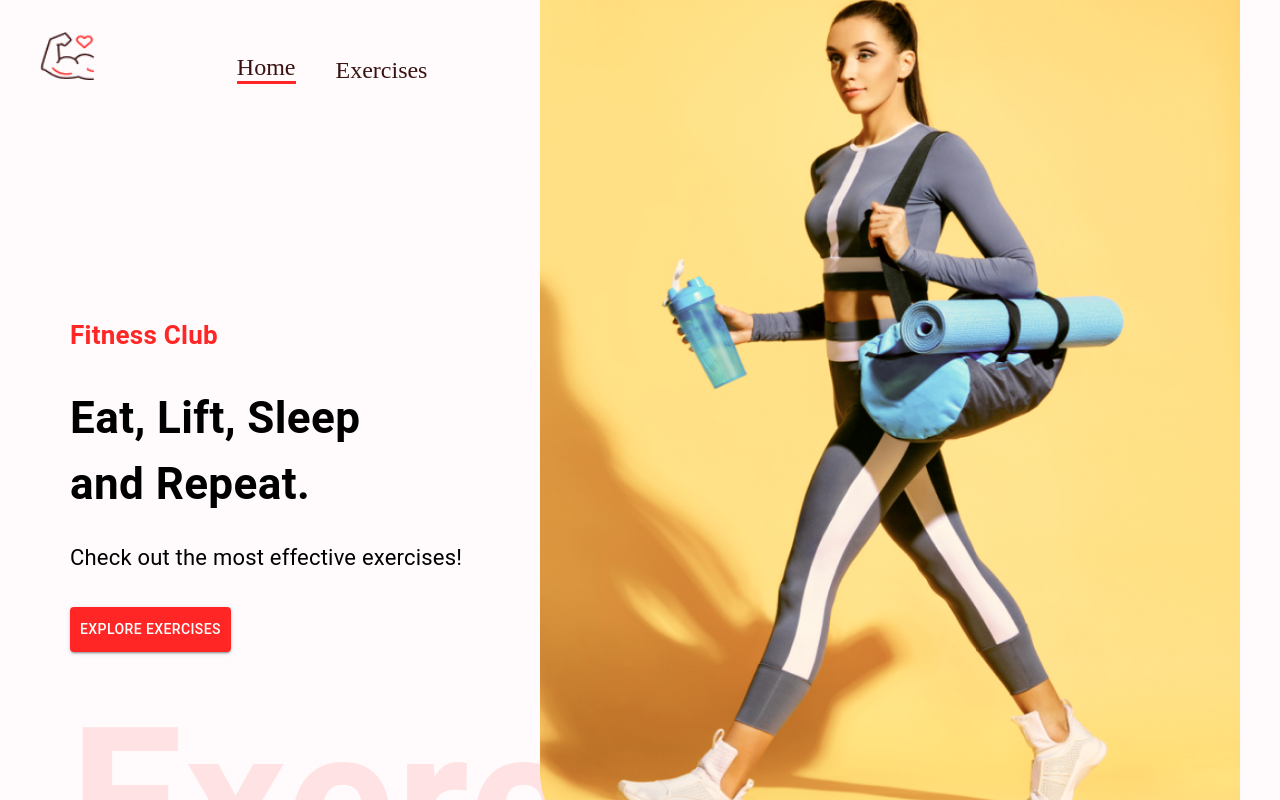
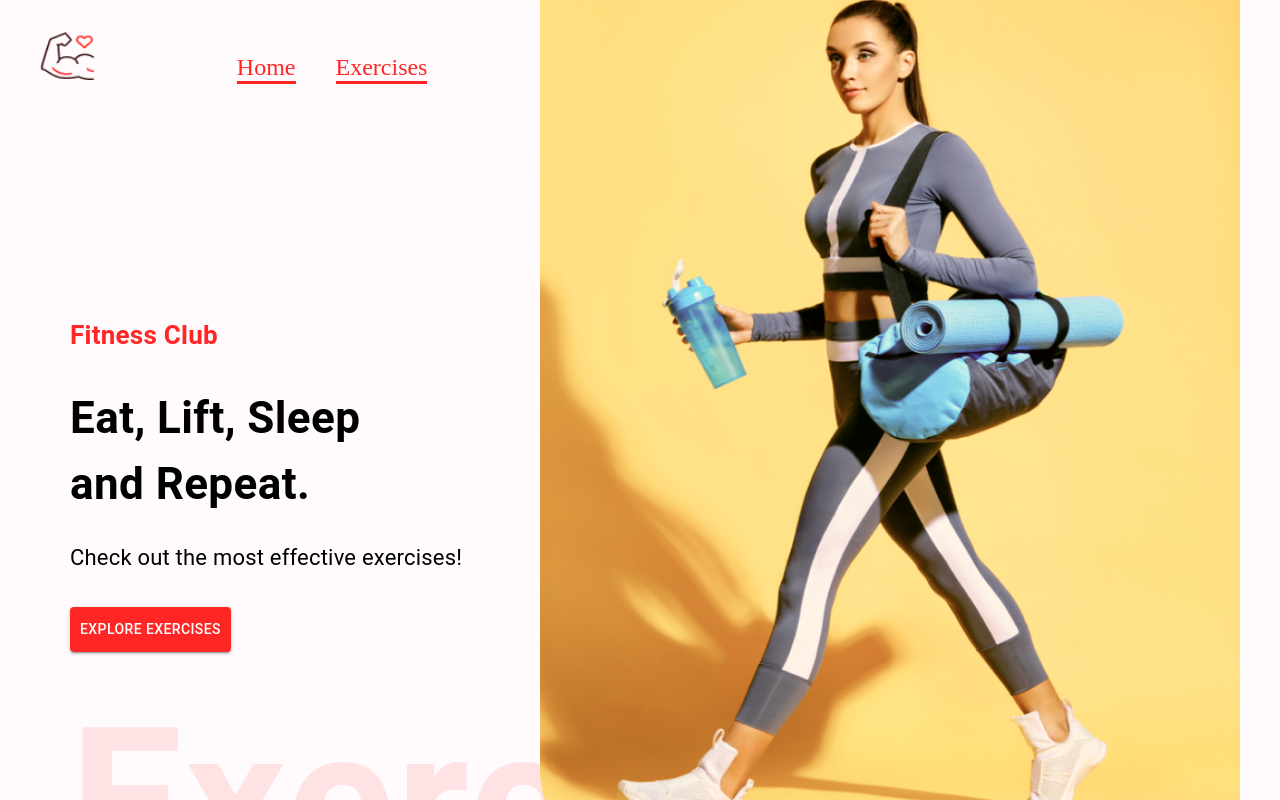
Before and after one commit to DjawadSev/Fitness_react_app, a React (Create React App) app: page / in a window 1280 px wide. Shown: the top 800 px of the page. Built offline with nearby package versions, Linux system fonts and the light colour scheme; no server answers.

Commit message:
init commit

```diff
--- a/src/App.css
+++ b/src/App.css
@@ -1,6 +1,14 @@
+:root {
+  --primary-color: rgb(0, 0, 0);
+  --secondary-color: rgb(219, 13, 13);
+  --text-color: rgb(255, 255, 255);
+}
+
+
 body {
     font-family: 'Josefin Sans';
     background-color: #FFFAFB;
+    color: var(--primary-color);
   }
 
   * {
@@ -142,3 +150,9 @@ body {
       width: 280px;
     }
   }
+
+.navbar__container {
+  position: relative;
+  z-index: 1;
+
+}
--- a/src/components/HeroBanner.js
+++ b/src/components/HeroBanner.js
@@ -3,11 +3,14 @@ import { Box, Stack, Typography, Button } from '@mui/material';
 
 import HeroBannerImage from '../assets/images/banner.png';
 
+
+
 const HeroBanner = () => {
   return (
-    <Box sx={{
+    <Box className="hero__banner-container" sx={{
         mt: { lg: '212px', xs: '70px'},
         ml: { sm: '50px'}
+
     }} position="relative" p="20px">
         <Typography color="#FF2625"
         fontWeight="600" fontSize="26px">
@@ -26,7 +29,7 @@ const HeroBanner = () => {
         <Button variant="contained" color="error"
             href="#exercises"
             sx={{ backgroundColor: '#FF2625',
-            padding: '10px' }}
+            padding: '10px', position: "relative", }}
         >Explore Exercises</Button>
 
         <Typography
@@ -34,7 +37,7 @@ const HeroBanner = () => {
             color="#FF2625"
             sx={{
                 opacity: 0.1,
-                display: { lg: 'block', sx: 'none' }
+                display: { lg: 'block', sx: 'none' }, position: 'relative'
             }}
             fontSize="200px"
         >
@@ -43,7 +46,7 @@ const HeroBanner = () => {
 
 
         <img src={HeroBannerImage} alt="banner"
-        className="hero-banner-img" />
+        className="hero-banner-img" style={{ zIndex: 0}} />
     </Box>
   )
 }
--- a/src/components/Navbar.js
+++ b/src/components/Navbar.js
@@ -8,6 +8,7 @@ import Logo from '../assets/images/Logo.png';
 const Navbar = () => {
   return (
     <Stack
+      className='navbar__container'
       direction="row"
       justifyContent="space-around"
       sx={{ gap: {sm:'122px', xs: '40px'}, mt: { sm: '32px', xs: '20px'},
@@ -23,9 +24,9 @@ const Navbar = () => {
         fontSize="24px"
         alignItems="flex-end"
       >
-        <Link to="/" style={{ textDecoration: 'none', color: '#3A1212', borderBottom: '3px solid #FF2625' }}>Home</Link>
+        <Link to="/" style={{ textDecoration: 'none', color: '#FF2625', borderBottom: '3px solid #FF2625' }}>Home</Link>
         <a href='#exercises' style={{textDecoration: 'none', color:
-         '#3A1212'}}>Exercises</a>
+         '#FF2625', borderBottom: "3px solid #FF2625" }}>Exercises</a>
       </Stack>
     </Stack>
   )
--- a/src/components/SearchExercises.js
+++ b/src/components/SearchExercises.js
@@ -48,7 +48,7 @@ const SearchExercises = ({ setExercises, bodyPart, setBodyPart }) => {
 
 
   return (
-    <Stack alignItems="center" mt="37px"
+    <Stack className='search-exercises__container' alignItems="center" mt="37px"
      justifyContent="center" p="20px">
         <Typography fontWeight={700} sx={{
             fontSize: { lg: '44px', xs: '30px'}}}
```
Also changed, not shown: src/assets/images/banner.jpg (added).
